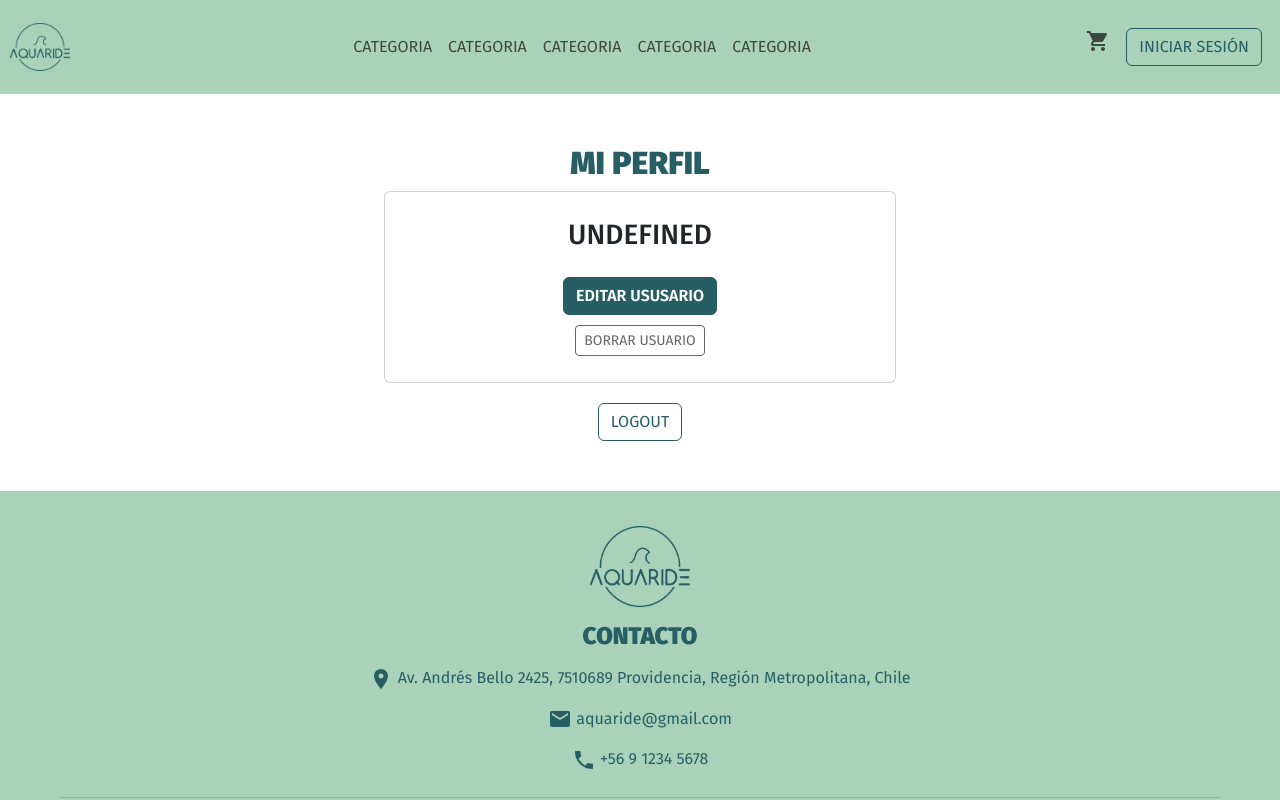
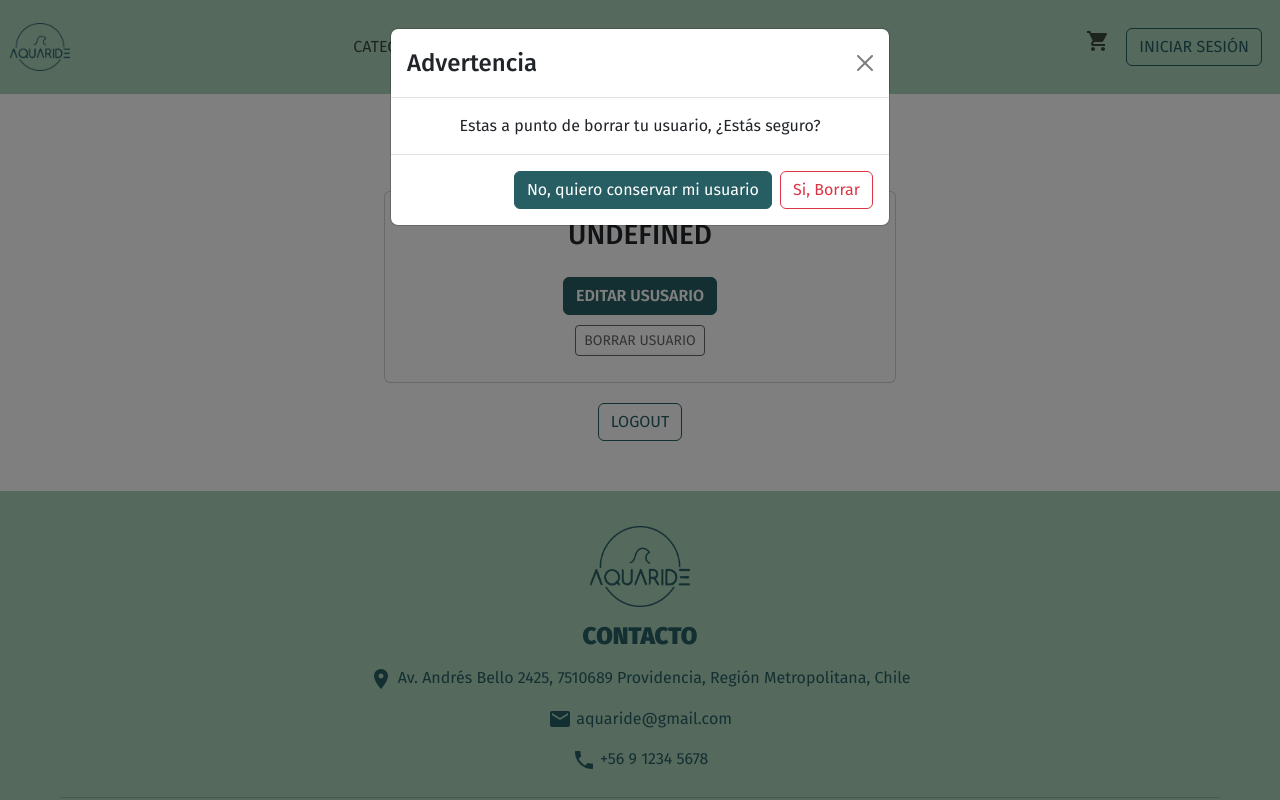
Before and after one commit to Tania-Bobadilla/Aquaride-frontend, a React (Vite) app: page /profile in a window 1280 px wide. Both pictures are taken after a click on the button "BORRAR USUARIO". Shown: the top 800 px of the page. Built offline with nearby package versions, Linux system fonts and the light colour scheme; no server answers.

Commit message:
Cambos contenido

```diff
--- a/src/App.css
+++ b/src/App.css
@@ -54,6 +54,10 @@ footer a {
 }
 footer a:hover {
     color: #081516;
+}
+footer .copy {
+    margin-top: 20px;
+    font-size: 14px;
 }
 /*--------------------------------------------------------*/
 /*ERROR*/
@@ -390,6 +394,15 @@ footer a:hover {
     color: #FFFFFF;
     background-color: #275E63;
 }
+/* MODAL */
+.modal-footer .btn-primary {
+    background-color: #275E63;
+    border: #275E63 1px solid;
+}
+.modal-footer .btn-primary:hover {
+    border: rgb(15, 63, 66) 1px solid;
+    background-color: rgb(15, 63, 66);
+}
 /*--------------------------------------------------------*/
 /*CARD PRODUCT*/
 .card-prod .card {
--- a/src/components/Home/CarouselWelcome.jsx
+++ b/src/components/Home/CarouselWelcome.jsx
@@ -5,7 +5,7 @@ import img3 from "../../assets/slide3.jpg"
 
 const CarouselWelcome = () => {
     const titulo = "Aquaride"
-    const msg = "Surfea la Vida, Vive la Ola"
+    const msg = "Más Que Moda, Más Que Deporte, La Esencia del Surf"
 
     return (
         <section className='welcome'>
--- a/src/context/Users/UserProvider.jsx
+++ b/src/context/Users/UserProvider.jsx
@@ -109,6 +109,7 @@ const UserProvider = ({ children }) => {
           // Funcion para el back pasando el id por el body y hacer que lo reconosca
           const userDelete = await axiosClient.delete("/user", { data: { id: id } });
           console.log(userDelete.data);
+          userState.authStatus = false
         } catch (error) {
           console.log(error);
         }
--- a/src/pages/Profile.jsx
+++ b/src/pages/Profile.jsx
@@ -1,11 +1,15 @@
-import { Button, Card, Container } from "react-bootstrap"
+import { Button, Card, Container, Modal } from "react-bootstrap"
 
 import { useContext, useEffect, useState } from "react"
 import UserContext from "../context/Users/UserContext"
 
+import { useNavigate } from "react-router-dom"
+
 const Profile = () => {
   // "Importar" funciones del userProvider
   const { infoUser, authStatus, verifyToken, signOut, editUser, deleteUser } = useContext(UserContext)
+
+  const navigate = useNavigate()
 
   // Para abrir formulario edit
   const [open, setOpen] = useState(false)
@@ -21,6 +25,14 @@ const Profile = () => {
     name: "",
     email: ""
   })
+
+  // Funcionalidad modal
+  // Para mostrar y cerrar
+  const [show, setShow] = useState(false);
+
+  // Funciones para cambair el estado del modal
+  const handleClose = () => setShow(false);
+  const handleShow = () => setShow(true);
 
   // Funcion para abrir y cerrar formulario
   const handleOpen = () => {
@@ -67,6 +79,8 @@ const Profile = () => {
   const handleDelete = () => {
     try {
       deleteUser(userForm._id)
+      navigate("/")
+      signOut()
     } catch (error) {
       console.log(error)
     }
@@ -83,7 +97,7 @@ const Profile = () => {
             <Card.Subtitle>{userEmail}</Card.Subtitle>
             <Button onClick={handleOpen}>Editar Ususario</Button>
             <br />
-            <Button variant="outline-warning" size="sm" onClick={handleDelete}>Borrar Usuario</Button>
+            <Button variant="outline-warning" size="sm" onClick={handleShow}>Borrar Usuario</Button>
           </Card.Body>
         </Card>
         {/* Formulario para editar usuario */}
@@ -135,6 +149,22 @@ const Profile = () => {
         </form>
         <Button variant="outline-secondary" onClick={signOut}>LogOut</Button>
       </Container>
+
+      {/* Modal */}
+      <Modal show={show} onHide={handleClose}>
+        <Modal.Header closeButton>
+          <Modal.Title>Advertencia</Modal.Title>
+        </Modal.Header>
+        <Modal.Body>Estas a punto de borrar tu usuario, ¿Estás seguro?</Modal.Body>
+        <Modal.Footer>
+          <Button variant="primary" onClick={handleClose}>
+            No, quiero conservar mi usuario
+          </Button>
+          <Button variant="outline-danger" onClick={handleDelete}>
+            Si, Borrar
+          </Button>
+        </Modal.Footer>
+      </Modal>
     </main >
   )
 }
--- a/src/routes/Navigation/Footer.jsx
+++ b/src/routes/Navigation/Footer.jsx
@@ -51,6 +51,7 @@ const Footer = () => {
           </Col>
         </Row>
       </div>
+      <p className="copy">&copy; Esta es una página ficticia para fines académicos.</p>
     </footer>
   )
 }
```
